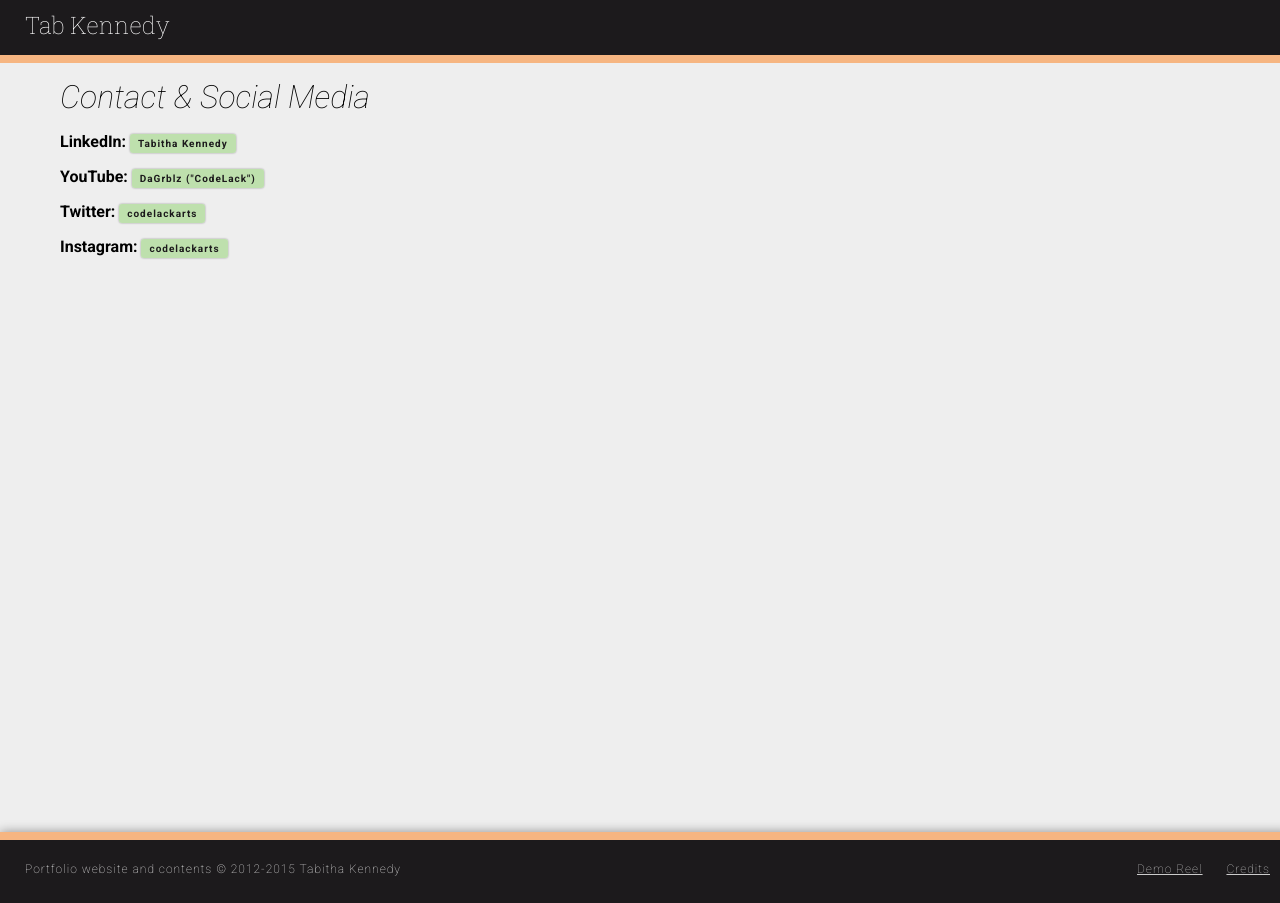
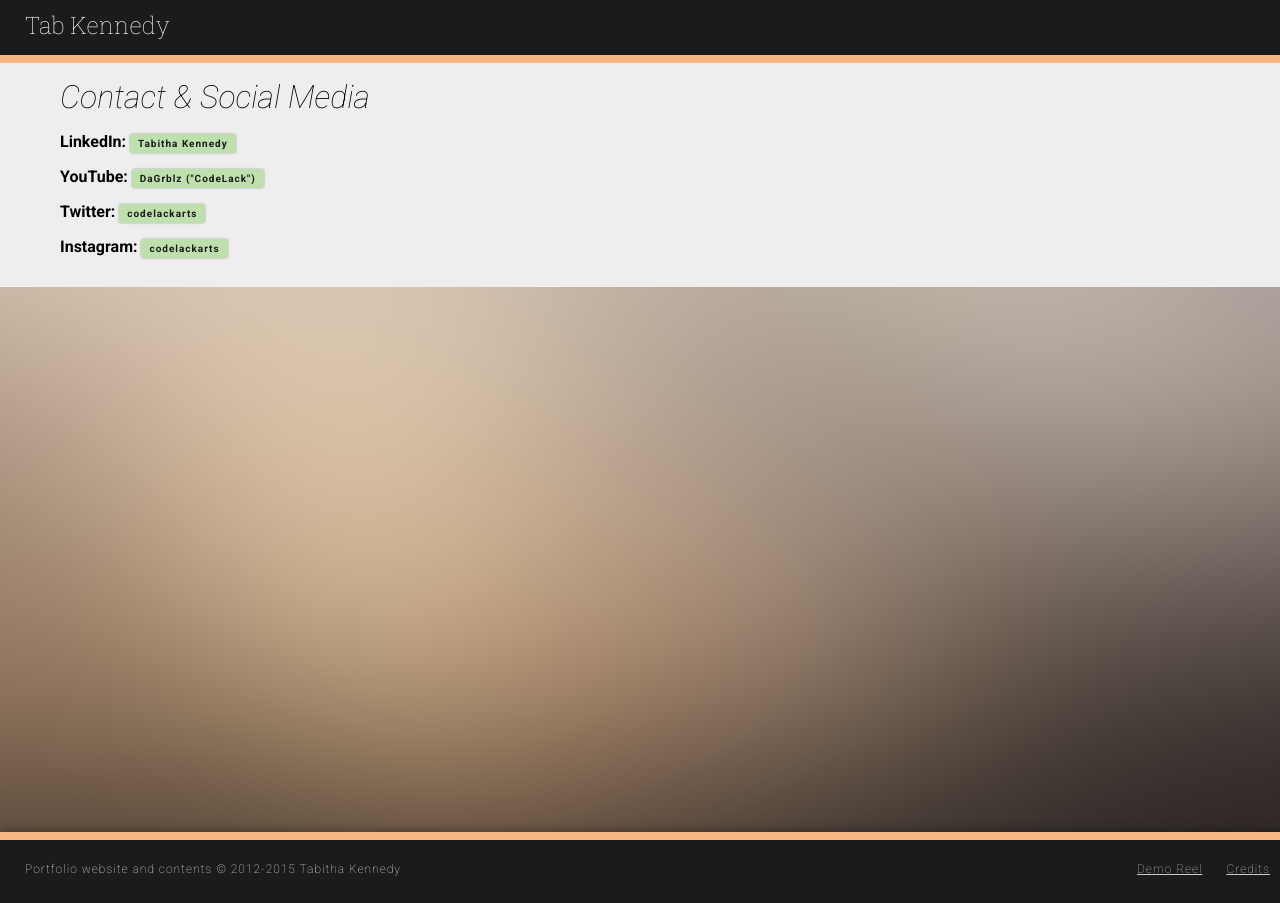
Before and after one commit to codelack/codelack.github.io, a Jekyll site: the page contact.html, which Jekyll copies as it is, in a window 1280 px wide. Built offline with Jekyll 4.4.1, drawn with Linux system fonts in a browser that asks for light colours.

Commit message:
More content

```diff
--- a/css/content.css
+++ b/css/content.css
@@ -19,6 +19,8 @@
   padding: 15px 60px;
   background-color: #EEE;
   max-width: 1300px;
+}
+#workcontent section {
   min-height: 90vh;
 }
 
@@ -97,7 +99,7 @@
   .embedplayer iframe {max-width:90vw; height:auto;}
 }
 /*  Fixes blank space at bottom for short content pages   */
-@media screen and (min-height:435px){
+/*@media screen and (min-height:435px){
   #container {
     min-height: 77vh;
   }
@@ -106,4 +108,4 @@
   #container {
     min-height: 85vh;
   }
-}
+}*/
```
